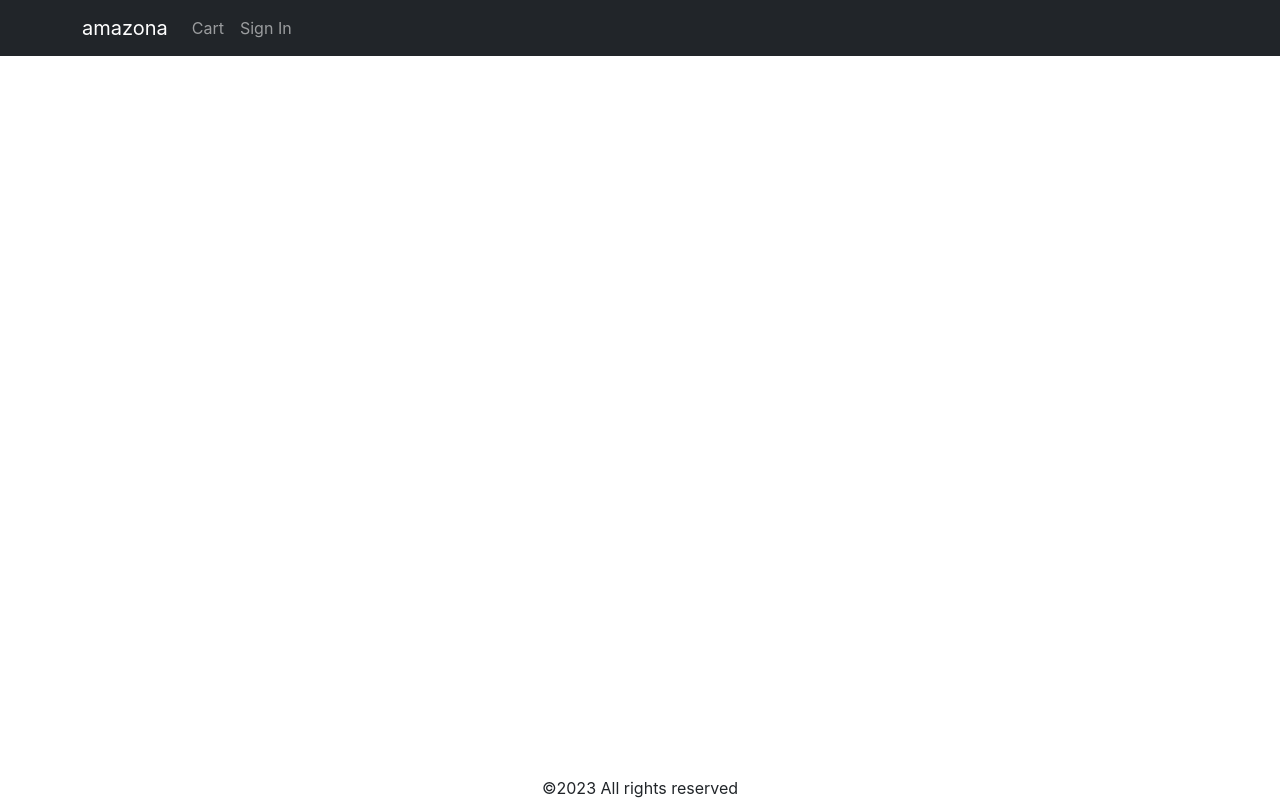
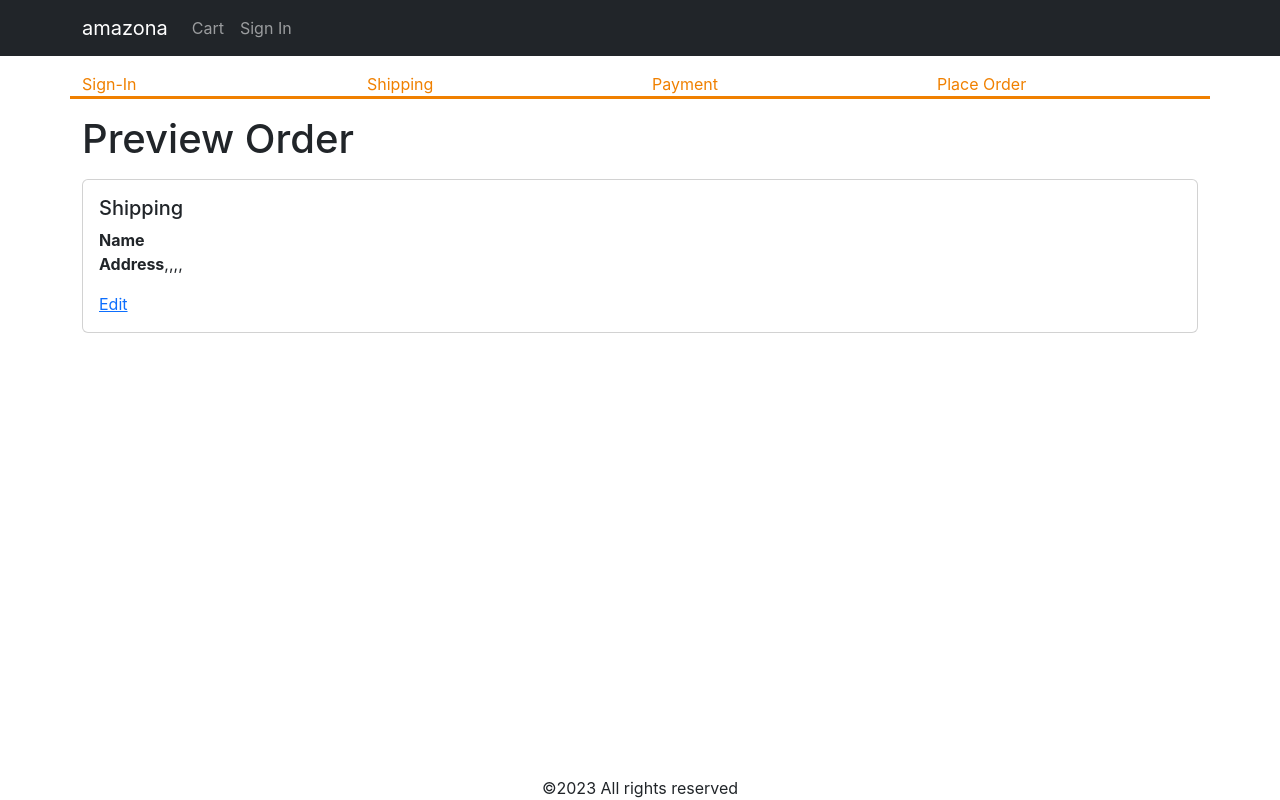
Before and after one commit to OybekKayumov/amazona, a React (Create React App) app in the folder frontend/: page /placeorder in a window 1280 px wide. Built offline with nearby package versions, Linux system fonts and the light colour scheme.

Commit message:
Add place order screen

```diff
--- a/frontend/src/App.js
+++ b/frontend/src/App.js
@@ -17,6 +17,7 @@ import SigninScreen from './screens/SigninScreen';
 import ShippingAddressScreen from './screens/ShippingAddressScreen';
 import SignupScreen from './screens/SignupScreen';
 import PaymentMethodScreen from './screens/PaymentMethodScreen';
+import PlaceOrderScreen from './screens/PlaceOrderScreen';
 
 function App() {
   const { state, dispatch: ctxDispatch } = useContext(Store);
@@ -96,6 +97,7 @@ function App() {
               <Route path='/signin' element={<SigninScreen />} />
               <Route path='/signup' element={<SignupScreen />} />
               <Route path='/shipping' element={<ShippingAddressScreen />} />
+              <Route path='/placeorder' element={<PlaceOrderScreen />} />
               <Route path='/payment' element={<PaymentMethodScreen />} />
               <Route path='/' element={<HomeScreen />} />
             </Routes>
--- a/frontend/src/screens/PlaceOrderScreen.js
+++ b/frontend/src/screens/PlaceOrderScreen.js
@@ -1,15 +1,17 @@
-import React from 'react';
-import CheckoutSteps from '../components/CheckoutSteps';
+import React, { useContext } from 'react';
 import { Helmet } from 'react-helmet-async';
+import { Link, useNavigate } from 'react-router-dom';
 import Row from 'react-bootstrap/Row';
 import Col from 'react-bootstrap/Col';
 import Card from 'react-bootstrap/Card';
 import Button from 'react-bootstrap/Button';
 import ListGroup from 'react-bootstrap/ListGroup';
-import { Link } from 'react-router-dom';
+import { Store } from '../store';
+import CheckoutSteps from '../components/CheckoutSteps';
 
 const PlaceOrderScreen = () => {
-
+  const { state, dispatch: ctxDispatch } = useContext(Store);
+  const { cart, userInfo } = state;
   return (
     <div>
       <CheckoutSteps step1 step2 step3 step4></CheckoutSteps>
```
